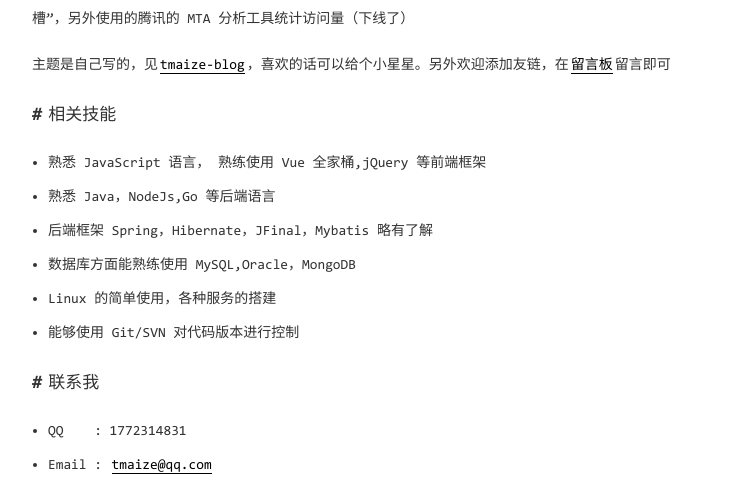
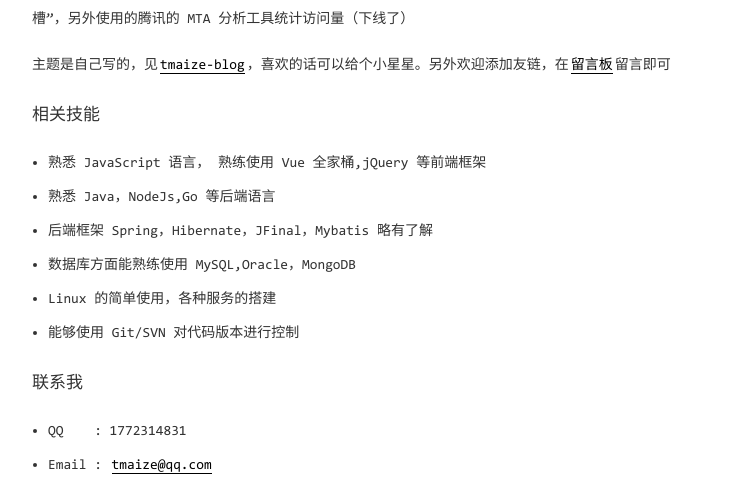
Before and after one commit to acabin/acabin.github.io, a Jekyll site: the page built from pages/about.md, in a window 1280 px wide. Shown: the part 261-740 px from the top of the page, without its empty margins (268-1011 px from the left). Built offline with Jekyll 4.4.1, drawn with Linux system fonts in a browser that asks for light colours.

Commit message:
Update post.css

```diff
--- a/static/css/post.css
+++ b/static/css/post.css
@@ -26,13 +26,13 @@
   position: relative;
   cursor: pointer;
 }
-.page-post .post h1::before,
+/* .page-post .post h1::before,
 .page-post .post h2::before {
   content: '#';
   top: 0;
   font-weight: bold;
   padding-right: 6px;
-}
+} */
 .page-post h3,
 .page-post h4,
 .page-post h5,
```
